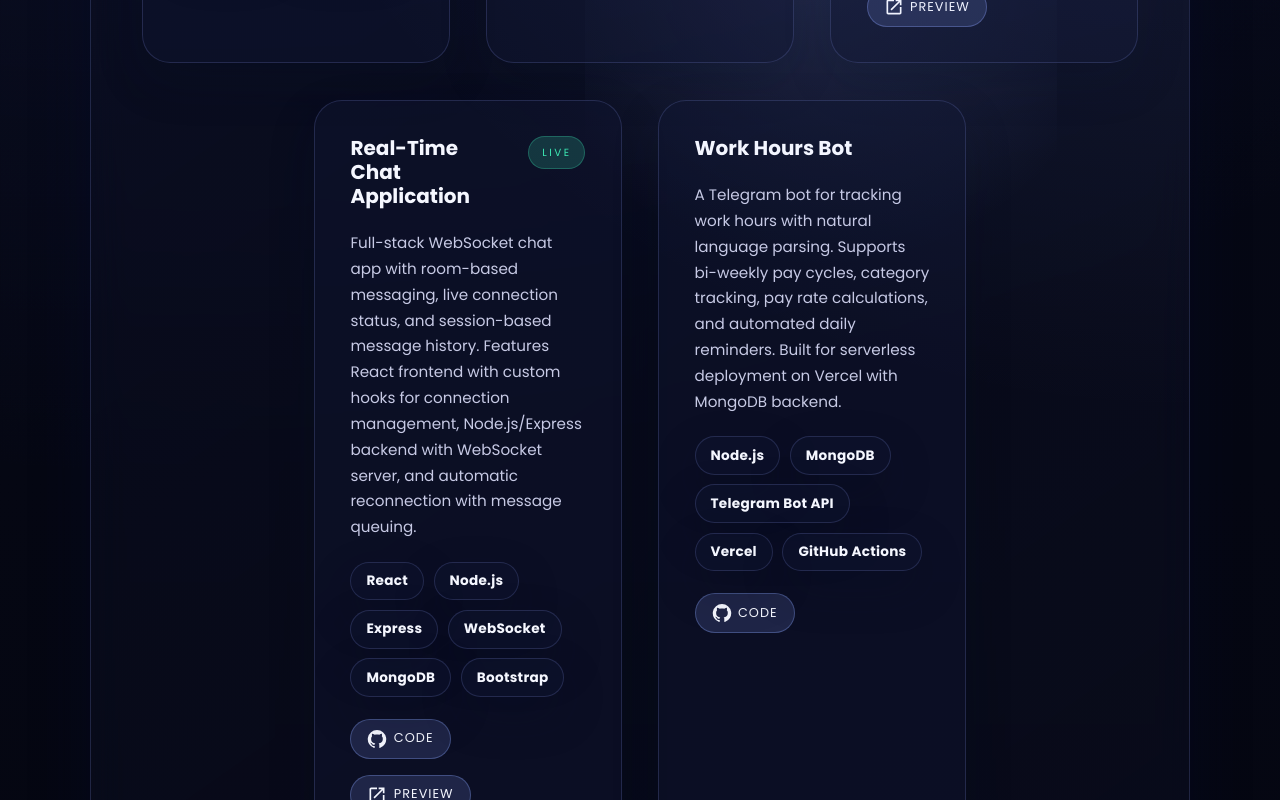
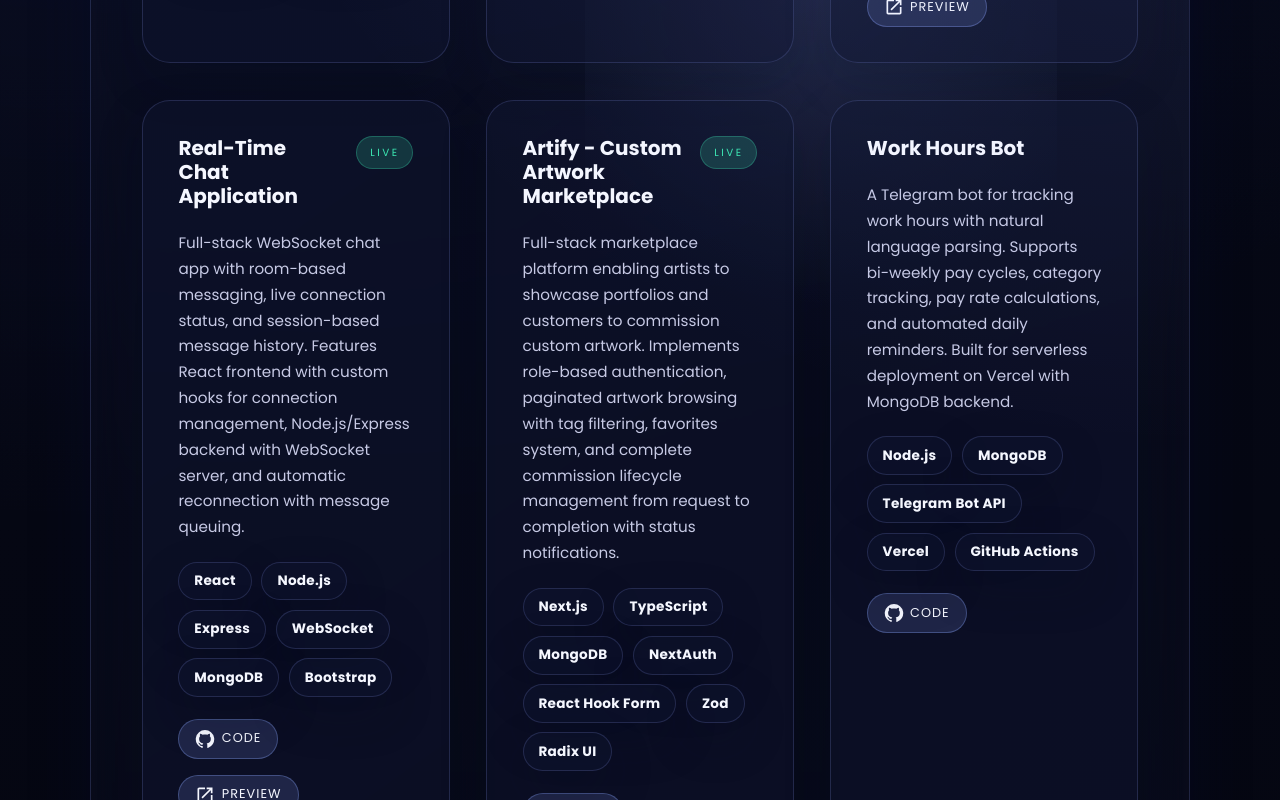
Before and after one commit to krn1904/Portfolio, a React (Create React App) app: page / in a window 1280 px wide. Shown: the part 2780-3580 px from the top of the page. Built offline with nearby package versions, Linux system fonts and the light colour scheme; no server answers.

Commit message:
Add Artify in the projects

```diff
--- a/src/portfolio.js
+++ b/src/portfolio.js
@@ -115,6 +115,14 @@
     livePreview: process.env.REACT_APP_CHATAPPFEURL
   },
   {
+  name: 'Artify - Custom Artwork Marketplace',
+  description:
+    'Full-stack marketplace platform enabling artists to showcase portfolios and customers to commission custom artwork. Implements role-based authentication, paginated artwork browsing with tag filtering, favorites system, and complete commission lifecycle management from request to completion with status notifications.',
+  stack: ['Next.js', 'TypeScript', 'MongoDB', 'NextAuth', 'React Hook Form', 'Zod', 'Radix UI'],
+  sourceCode: 'https://github.com/krn1904/artify',
+  livePreview: process.env.REACT_APP_ARTIFYURL
+  },
+  {
     name: 'Work Hours Bot',
     description:
       'A Telegram bot for tracking work hours with natural language parsing. Supports bi-weekly pay cycles, category tracking, pay rate calculations, and automated daily reminders. Built for serverless deployment on Vercel with MongoDB backend.',
```
